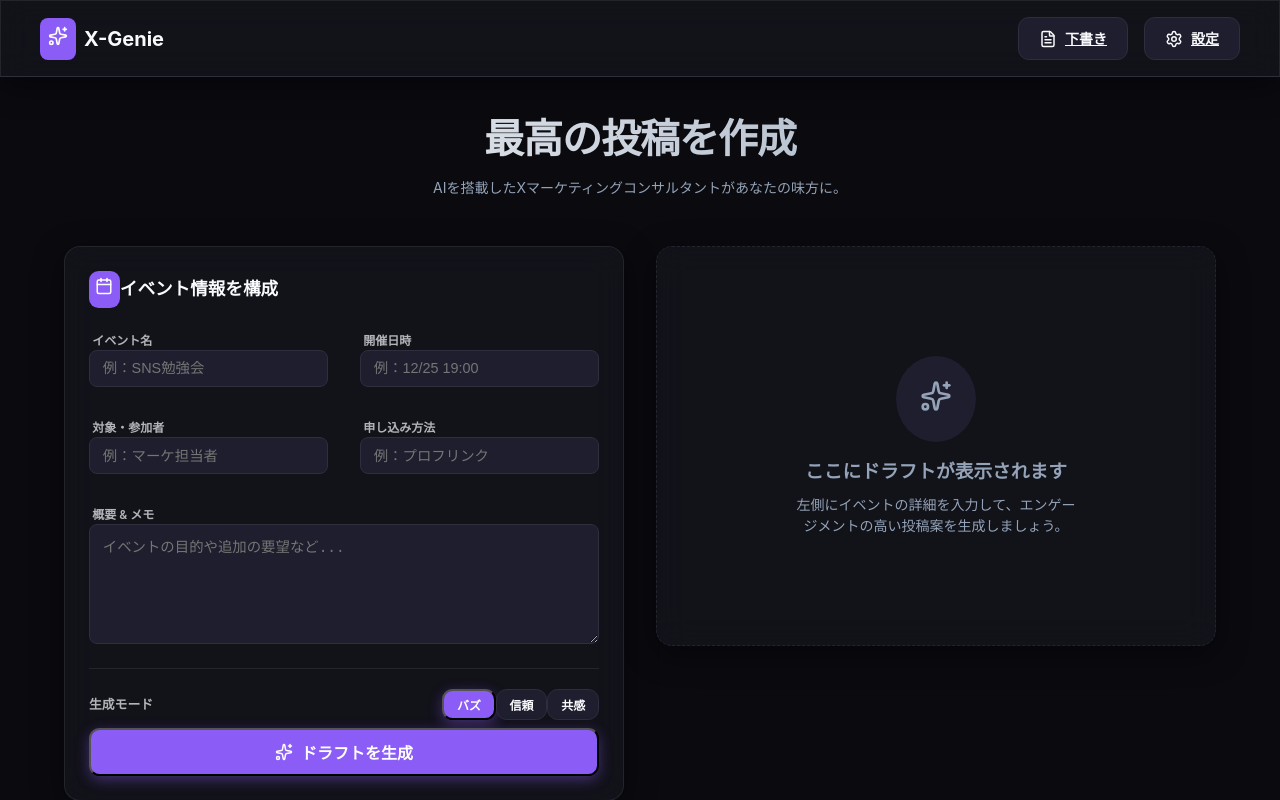
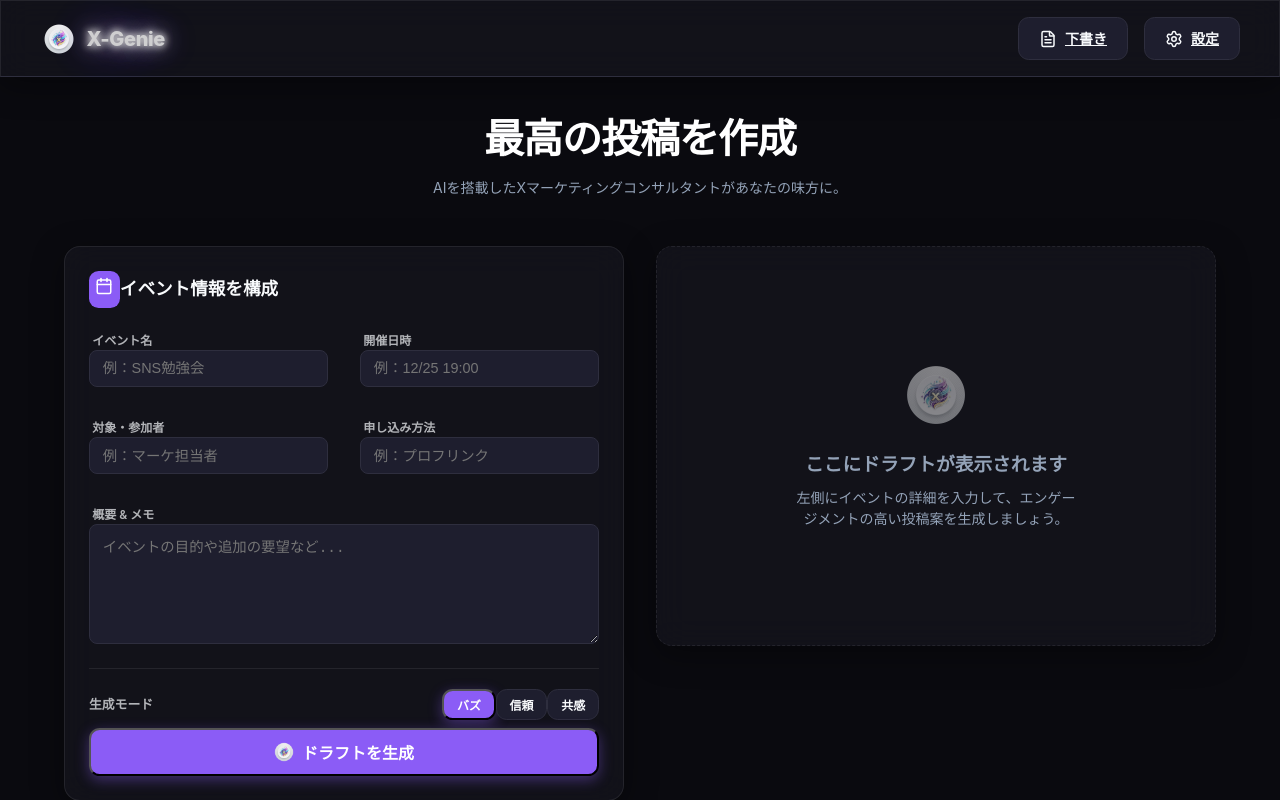
Before and after one commit to Yuki-code23/X-Genie, a Next.js app: page / in a window 1280 px wide. Built offline with nearby package versions, Linux system fonts and the light colour scheme.

Commit message:
style: fix logo transparency, add neon branding, and standardize navigation

```diff
--- a/app/globals.css
+++ b/app/globals.css
@@ -107,10 +107,7 @@ body {
   font-size: 2.5rem;
   font-weight: 800;
   letter-spacing: -0.025em;
-  background: linear-gradient(to right, #fff, #94a3b8);
-  background-clip: text;
-  -webkit-background-clip: text;
-  -webkit-text-fill-color: transparent;
+  color: #fff;
   margin-bottom: 0.5rem;
 }
 
@@ -201,6 +198,51 @@ body {
   animation: spin 1s linear infinite;
 }
 
+.brand-text {
+  font-weight: 800;
+  letter-spacing: -0.02em;
+  color: #fff;
+  text-shadow:
+    0 0 7px #fff,
+    0 0 10px #fff,
+    0 0 21px #fff,
+    0 0 42px var(--primary),
+    0 0 82px var(--primary),
+    0 0 92px var(--primary),
+    0 0 102px var(--primary),
+    0 0 151px var(--primary);
+  animation: neon-flicker 1.5s infinite alternate;
+}
+
+@keyframes neon-flicker {
+
+  0%,
+  19%,
+  21%,
+  23%,
+  25%,
+  54%,
+  56%,
+  100% {
+    text-shadow:
+      0 0 7px #fff,
+      0 0 10px #fff,
+      0 0 21px #fff,
+      0 0 42px var(--primary),
+      0 0 82px var(--primary),
+      0 0 92px var(--primary),
+      0 0 102px var(--primary),
+      0 0 151px var(--primary);
+  }
+
+  20%,
+  24%,
+  55% {
+    text-shadow: none;
+    opacity: 0.8;
+  }
+}
+
 @keyframes spin {
   from {
     transform: rotate(0deg);
--- a/app/page.tsx
+++ b/app/page.tsx
@@ -3,7 +3,6 @@
 import { useState, useEffect } from "react";
 import { createClient } from "@/lib/supabase/client";
 import {
-  Sparkles,
   Send,
   RefreshCw,
   Settings,
@@ -94,10 +93,10 @@ ${input ? `\n【追加情報】:\n${input}` : ""}
       <nav className="glass" style={{ padding: '1rem 2rem', borderBottom: '1px solid var(--border)', position: 'sticky', top: 0, zIndex: 10 }}>
         <div className="container flex justify-between items-center" style={{ padding: 0 }}>
           <div className="flex items-center gap-2">
-            <div style={{ background: 'var(--primary)', padding: '0.5rem', borderRadius: '0.5rem' }}>
-              <Sparkles size={20} color="white" />
+            <div style={{ padding: '0.2rem', borderRadius: '0.5rem', display: 'flex', alignItems: 'center' }}>
+              <img src="/logo.png?v=2" alt="X-Genie Logo" style={{ width: '32px', height: '32px', objectFit: 'contain' }} />
             </div>
-            <span style={{ fontWeight: 700, fontSize: '1.25rem' }}>X-Genie</span>
+            <span className="brand-text" style={{ fontSize: '1.25rem' }}>X-Genie</span>
           </div>
           <div className="flex gap-4">
             <Link href="/drafts" className="btn btn-secondary"><FileText size={18} /> 下書き</Link>
@@ -213,7 +212,7 @@ ${input ? `\n【追加情報】:\n${input}` : ""}
                     </>
                   ) : (
                     <>
-                      <Sparkles size={18} />
+                      <img src="/logo.png?v=2" alt="" style={{ width: '20px', height: '20px' }} />
                       ドラフトを生成
                     </>
                   )}
@@ -229,9 +228,7 @@ ${input ? `\n【追加情報】:\n${input}` : ""}
                 {/* AI Response / Comment */}
                 <div className="card glass" style={{ padding: '1.25rem', background: 'rgba(255,255,255,0.03)' }}>
                   <div className="flex items-center gap-2" style={{ marginBottom: '0.75rem', opacity: 0.8 }}>
-                    <div style={{ background: 'var(--primary)', padding: '0.3rem', borderRadius: '0.4rem' }}>
-                      <Sparkles size={14} color="white" />
-                    </div>
+                    <img src="/logo.png?v=2" alt="" style={{ width: '18px', height: '18px' }} />
                     <span style={{ fontSize: '0.85rem', fontWeight: 600 }}>AIからのメッセージ</span>
                   </div>
                   <p style={{ fontSize: '0.95rem', lineHeight: 1.6, opacity: 0.9 }}>
@@ -285,14 +282,14 @@ ${input ? `\n【追加情報】:\n${input}` : ""}
               </div>
             )}
             {!resultData && (
-              <div className="card glass" style={{ borderStyle: 'dashed', display: 'flex', flexDirection: 'column', alignItems: 'center', justifyContent: 'center', minHeight: '400px', textAlign: 'center' }}>
-                <div style={{ background: 'var(--muted)', padding: '1.5rem', borderRadius: '50%', marginBottom: '1rem' }}>
-                  <Sparkles size={32} color="var(--muted-foreground)" />
+              <div className="card glass" style={{ borderStyle: 'dashed', display: 'flex', flexDirection: 'column', alignItems: 'center', justifyContent: 'center', minHeight: '400px', textAlign: 'center', gap: '1.5rem' }}>
+                <img src="/logo.png?v=2" alt="" style={{ width: '64px', height: '64px', opacity: 0.5, filter: 'grayscale(0.5)' }} />
+                <div>
+                  <h3 style={{ color: 'var(--muted-foreground)' }}>ここにドラフトが表示されます</h3>
+                  <p className="text-muted" style={{ maxWidth: '280px', marginTop: '0.5rem' }}>
+                    左側にイベントの詳細を入力して、エンゲージメントの高い投稿案を生成しましょう。
+                  </p>
                 </div>
-                <h3 style={{ color: 'var(--muted-foreground)' }}>ここにドラフトが表示されます</h3>
-                <p className="text-muted" style={{ maxWidth: '280px', marginTop: '0.5rem' }}>
-                  左側にイベントの詳細を入力して、エンゲージメントの高い投稿案を生成しましょう。
-                </p>
               </div>
             )}
           </section>
```
Also changed, not shown: app/drafts/page.tsx (+8 -3 lines), app/login/page.tsx (+4 -4 lines), app/settings/page.tsx (+7 -2 lines), public/logo.png (added).
